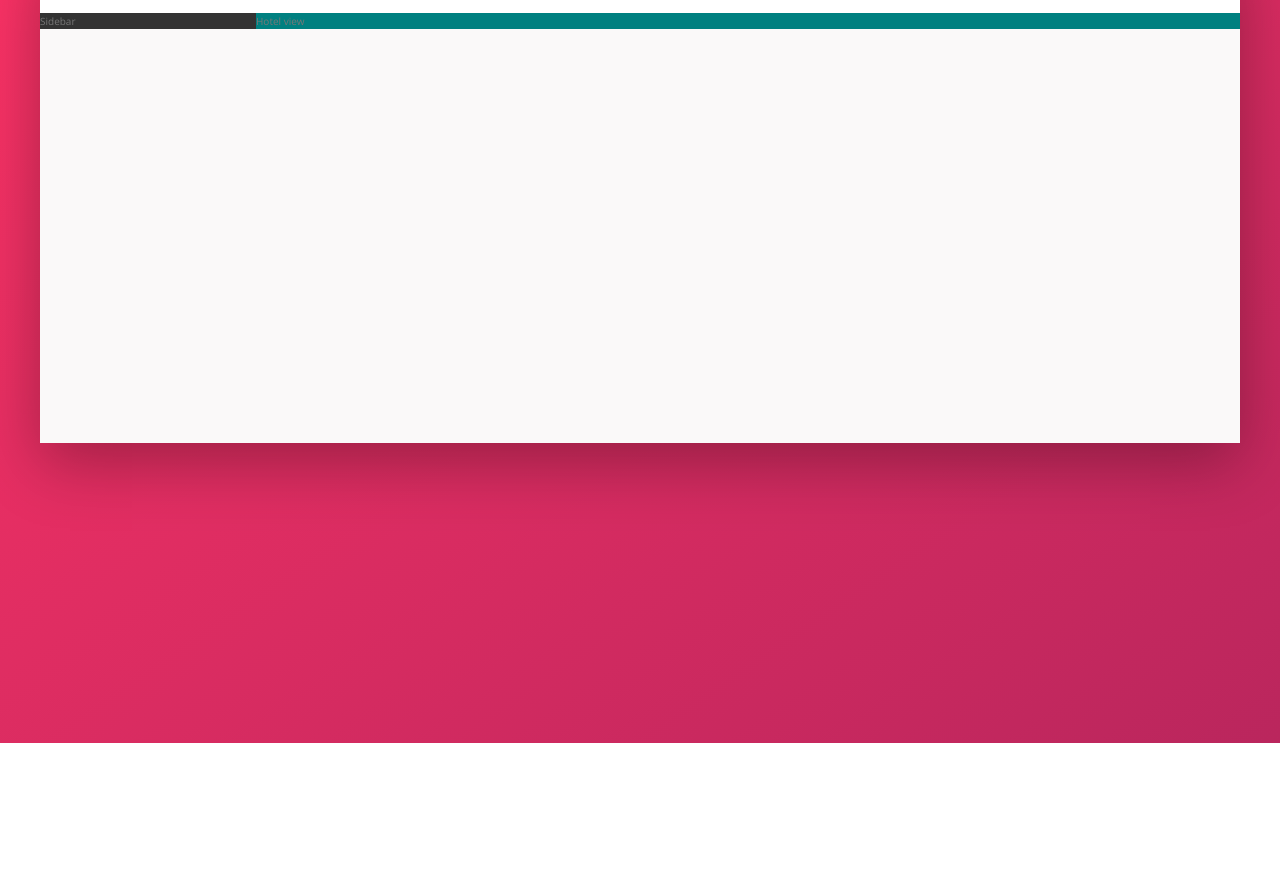
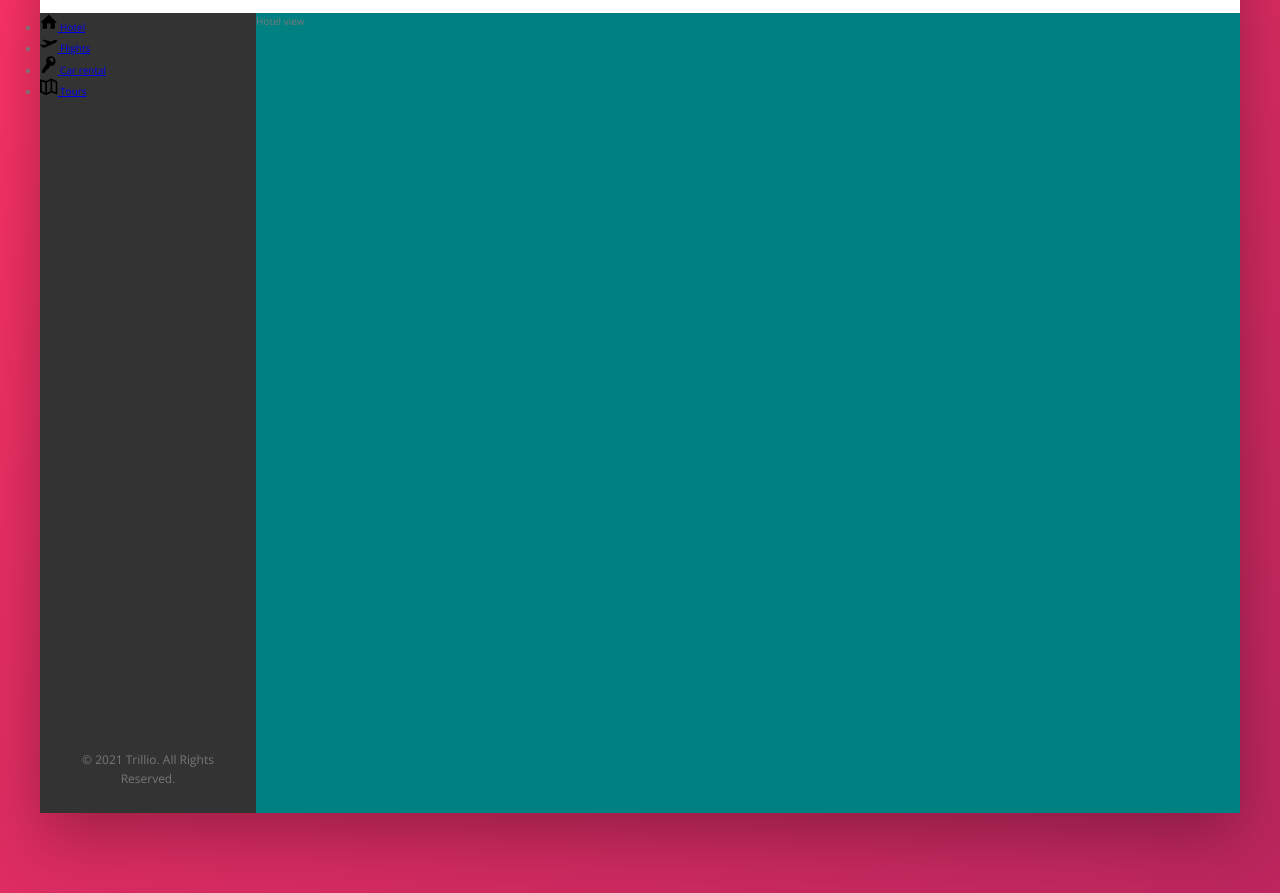
Before and after one commit to avipeels/css, a website: page Flexbox/Trillio/index.html in a window 1280 px wide. Shown: the part 137-1030 px from the top of the page. Before the commit the page ends 880 px from the top, so only its background shows below. Drawn offline with nearby package versions, Linux system fonts and the light colour scheme.

Commit message:
Building the navigation 1

```diff
--- a/Flexbox/Trillio/index.html
+++ b/Flexbox/Trillio/index.html
@@ -14,6 +14,7 @@
 
 <body>
   <div class="container">
+
     <header class="header">
       <img src="img/logo.png" alt="Trillio Logo" class="logo">
       <form action="#" class="search">
@@ -44,9 +45,46 @@
         </div>
       </nav>
     </header>
+
     <div class="content">
       <nav class="sidebar">
-        Sidebar
+        <ul class="side-nav">
+          <li class="side-nav__item">
+            <a href="#" class="side-nav__link">
+              <svg class="side-nav__icon">
+                <use xlink:href="img/sprite.svg#icon-home"></use>
+              </svg>
+              <span>Hotel</span>
+            </a>
+          </li>
+          <li class="side-nav__item">
+            <a href="#" class="side-nav__link">
+              <svg class="side-nav__icon">
+                <use xlink:href="img/sprite.svg#icon-aircraft-take-off"></use>
+              </svg>
+              <span>Flights</span>
+            </a>
+          </li>
+          <li class="side-nav__item">
+            <a href="#" class="side-nav__link">
+              <svg class="side-nav__icon">
+                <use xlink:href="img/sprite.svg#icon-key"></use>
+              </svg>
+              <span>Car rental</span>
+            </a>
+          </li>
+          <li class="side-nav__item">
+            <a href="#" class="side-nav__link">
+              <svg class="side-nav__icon">
+                <use xlink:href="img/sprite.svg#icon-map"></use>
+              </svg>
+              <span>Tours</span>
+            </a>
+          </li>
+        </ul>
+        <div class="legal">
+          &copy; 2021 Trillio. All Rights Reserved.
+        </div>
       </nav>
       <main class="hotel-view">
         Hotel view
--- a/Flexbox/Trillio/sass/_components.scss
+++ b/Flexbox/Trillio/sass/_components.scss
@@ -116,3 +116,28 @@
     margin-right: 1rem;
   }
 }
+
+////////////////////////////////////////////////////
+// SIDE NAVIGATION
+.side-nav {
+  &__item {
+
+  }
+  &__link {
+
+  }
+  &__icon {
+    height: 1.75rem;
+    width: 1.75rem;
+  }
+}
+
+////////////////////////////////////////////////////
+// LEGAL
+
+.legal {
+  font-size: 1.2rem;
+  text-align: center;
+  columns: var(--color-grey-light-4);
+  padding: 2.5rem;
+}
--- a/Flexbox/Trillio/sass/_layout.scss
+++ b/Flexbox/Trillio/sass/_layout.scss
@@ -20,9 +20,14 @@
 .sidebar {
   background-color: var(--color-grey-dark-1);
   flex: 0 0 18%;
+  display: flex;
+  flex-direction: column;
+  justify-content: space-between;
 }
 .hotel-view {
   background-color: #fff;
   background-color: teal;
   flex: 1;
+  // remove
+  height: 80rem;
 }
```
Also changed, not shown: Flexbox/Trillio/css/style.css.
